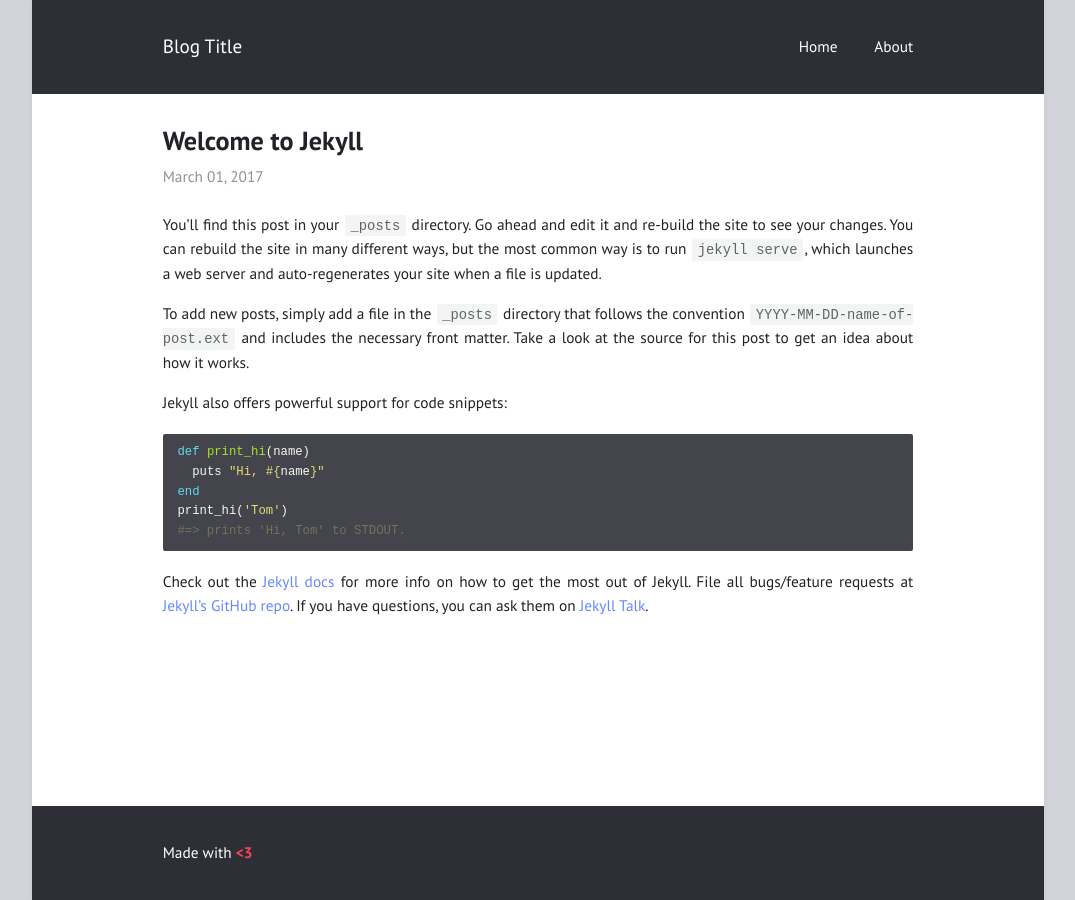
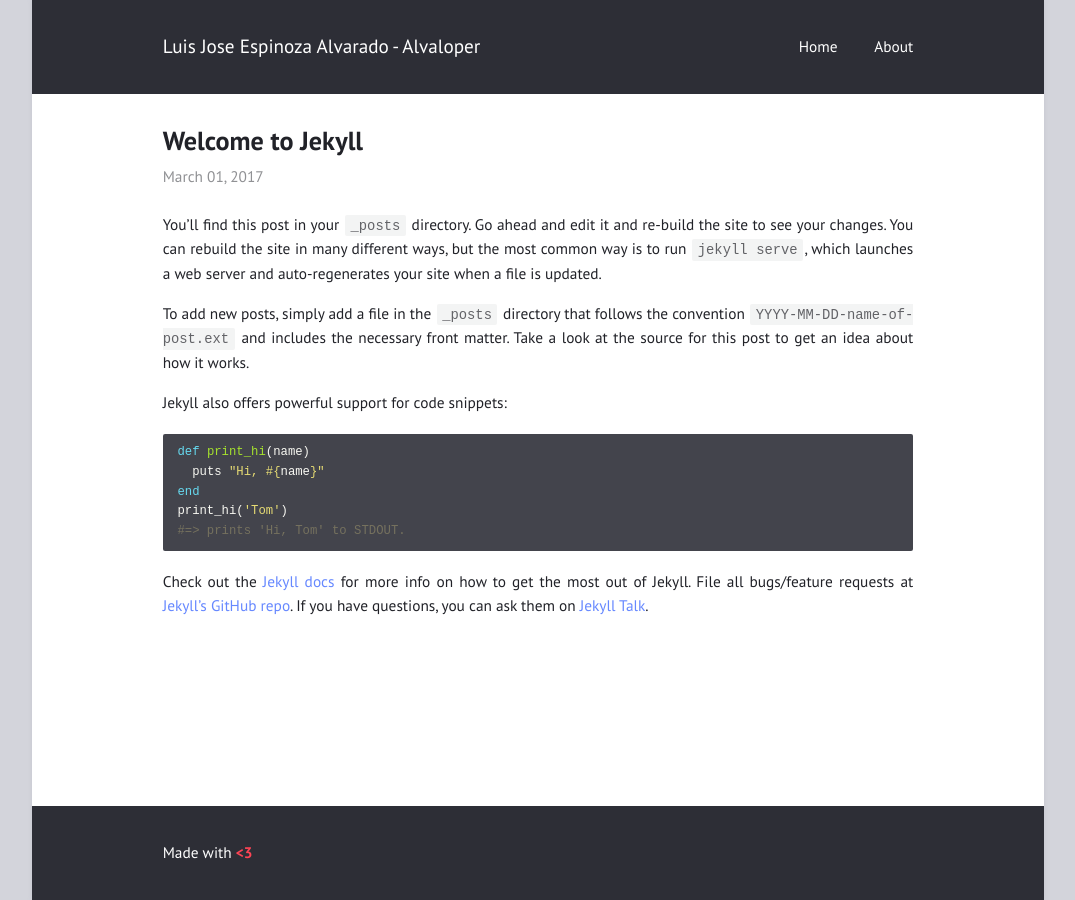
Before and after one commit to alvaloper/blog, a Jekyll site: the page built from _posts/2017-03-01-welcome-to-jekyll.md, in a window 1280 px wide. Shown: the whole page, without its empty margins (102-1177 px from the left). Built offline with Jekyll 4.4.1, drawn with Linux system fonts in a browser that asks for light colours.

Commit message:
Update new config file

```diff
--- a/_config.yml
+++ b/_config.yml
@@ -1,5 +1,5 @@
-title: "Blog Title"
-author: "Blog Author"
+title: "Luis Jose Espinoza Alvarado - Alvaloper"
+author: "Luis J Espinoza A"
 description: "Made with <b style=\"color: #f45;\">&lt;3</b>"
 permalink: /:title/
 lang: "en"
@@ -20,8 +20,8 @@ navigation:                # accepts {file, title, url, icon, sidebaricon}
   - {file: "README.md"}
 
 external:                  # shows a footer with social links - for available icons see fontawesome.com/icons
-  - {title: Mail, icon: envelope, url: "mailto:niklasbuschmann@users.noreply.github.com"}
-  - {title: Github, icon: github, url: "https://github.com/niklasbuschmann/contrast"}
+  - {title: Mail, icon: envelope, url: "mailto:ing.espinozalj@gmail.com"}
+  - {title: Github, icon: github, url: "https://github.com/alvaloper"}
   - {title: Subscribe, icon: rss, url: "/feed.xml"}
 
 comments:
```
